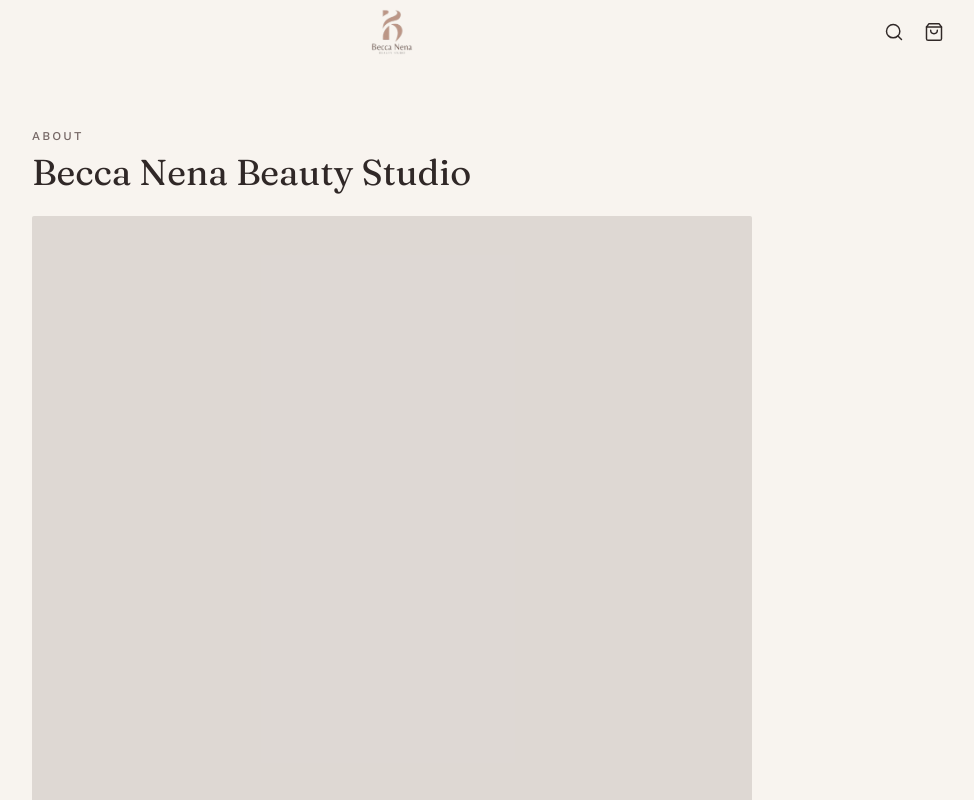
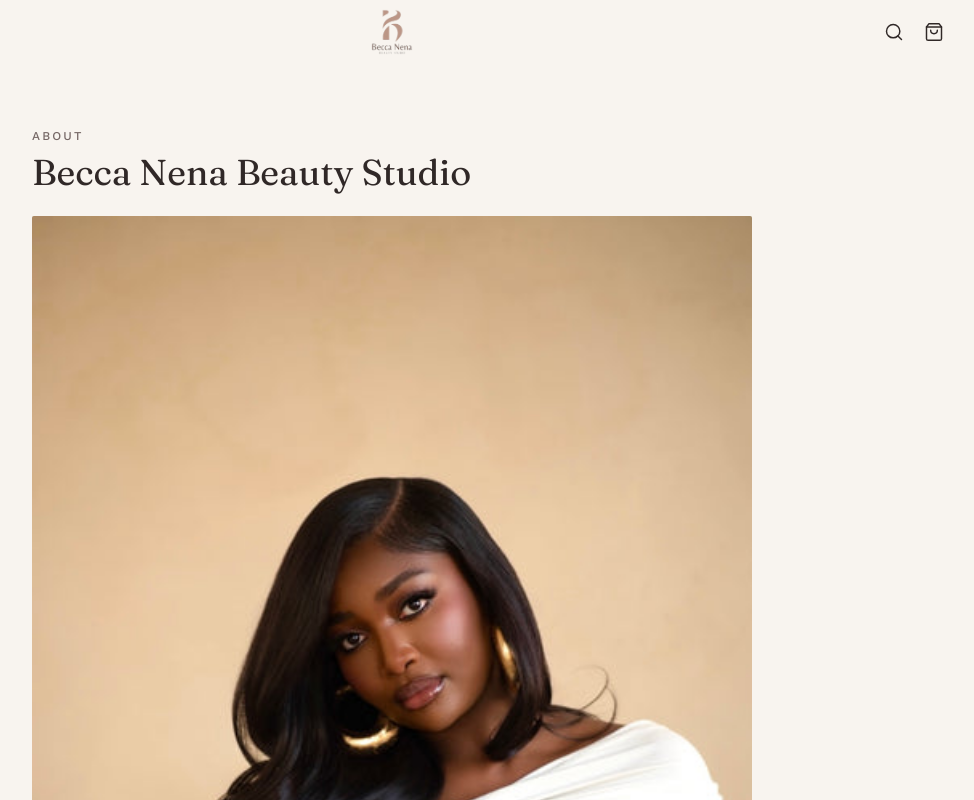
Before and after one commit to Baiden001/becca-nena-beauty-studio, a Next.js app: page /about in a window 1280 px wide. Shown: the top 800 px of the page, without its empty margins (248-1222 px from the left). Built offline with nearby package versions, Linux system fonts and the light colour scheme; no server answers; the database is empty.

Commit message:
Change image file extension from PNG to JPG

```diff
--- a/src/app/(storefront)/about/page.tsx
+++ b/src/app/(storefront)/about/page.tsx
@@ -7,7 +7,7 @@ export default function AboutPage() {
       <h1 className="mt-2 font-serif text-4xl text-brown">Becca Nena Beauty Studio</h1>
       <div className="mt-6">
         <LayoutImage
-          src="images/about-page.png"
+          src="images/about-page.JPG"
           alt="Becca Nena Beauty Studio"
           aspectClassName="aspect-[9/16]"
           bgClassName="bg-taupe/20"
```
